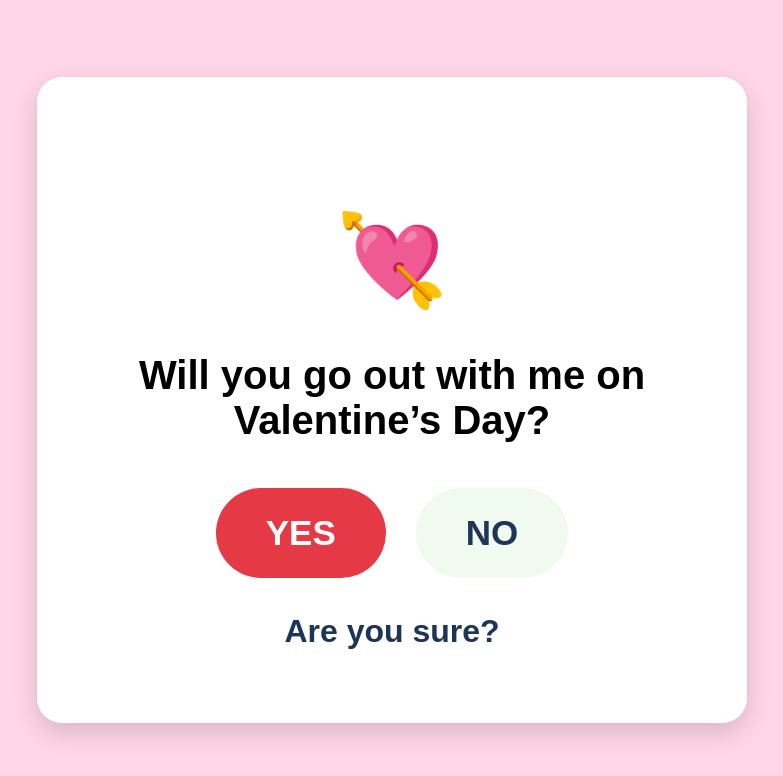
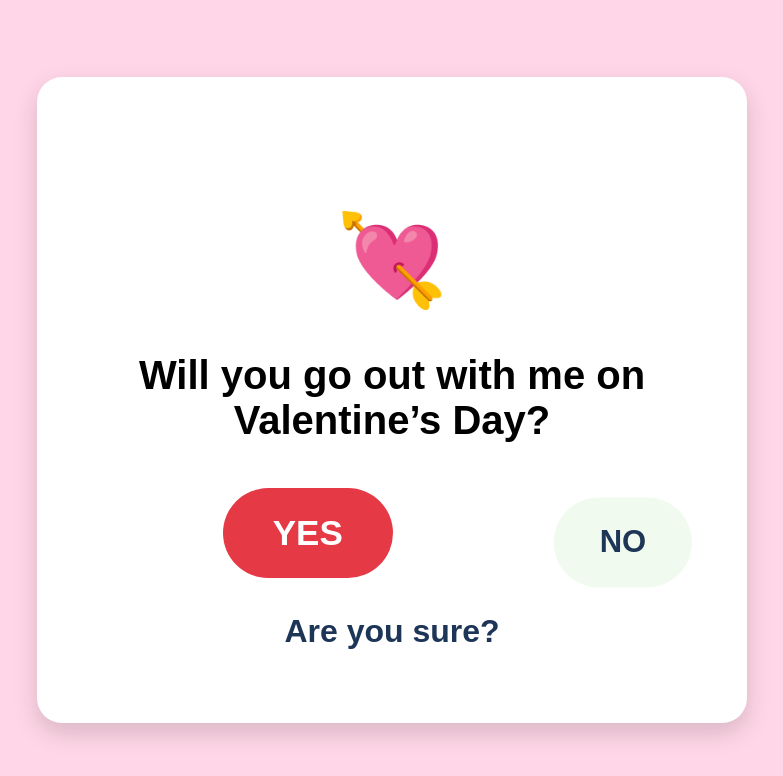
Before and after one commit to exoticg9-dot/ASSIGNMENT2026, a plain HTML site: page index.html in a window 1280 px wide. Both pictures are taken after a click on the button "NO". Shown: the whole page, without its empty margins (248-1031 px from the left). Drawn offline with Linux system fonts and the light colour scheme.

Commit message:
Update index.html

```diff
--- a/index.html
+++ b/index.html
@@ -4,13 +4,12 @@
     <meta charset="UTF-8" />
     <title>ASSIGNMENT2026</title>
 
-    <!-- Heart favicon -->
     <link rel="icon" href="https://emojiapi.dev/api/v1/2764.svg">
 
     <style>
         body {
           font-family: Arial, sans-serif;
-          background: #ffd6e7; /* light pink */
+          background: #ffd6e7;
           display: flex;
           justify-content: center;
           align-items: center;
@@ -25,7 +24,6 @@
           box-shadow: 0 10px 25px rgba(0,0,0,0.15);
           text-align: center;
           width: 550px;
-          transition: all 0.3s ease;
         }
 
         h1 {
@@ -64,6 +62,7 @@
         #noBtn {
           background: #f1faee;
           color: #1d3557;
+          position: relative;
         }
 
         #response {
@@ -76,7 +75,7 @@
     </style>
 </head>
 <body>
-<div class="card" id="card">
+<div class="card">
     <h1>💘</h1>
     <p>Will you go out with me on Valentine’s Day?</p>
 
@@ -94,6 +93,7 @@
     const response = document.getElementById('response');
 
     let noClicks = 0;
+
     const messages = [
       "Are you sure?",
       "Are you really sure?",
@@ -107,30 +107,30 @@
     });
 
     noBtn.addEventListener('click', () => {
+
+      // 1. Show message FIRST
       if (noClicks < messages.length) {
         response.textContent = messages[noClicks];
-
-        // shrink NO button
-        let noSize = 35 - noClicks * 6;
-        noBtn.style.fontSize = noSize + "px";
-        noBtn.style.padding = (25 - noClicks * 3) + "px " + (50 - noClicks * 6) + "px";
-
-        // grow YES button
-        let yesSize = 35 + noClicks * 6;
-        yesBtn.style.fontSize = yesSize + "px";
-        yesBtn.style.padding = (25 + noClicks * 3) + "px " + (50 + noClicks * 6) + "px";
-
-        noClicks++;
       } else {
-        // NO button runs away
-        const randomX = Math.random() * 300 - 150;
-        const randomY = Math.random() * 300 - 150;
-
-        noBtn.style.position = "relative";
-        noBtn.style.transform = `translate(${randomX}px, ${randomY}px)`;
-
         response.textContent = "😢";
       }
+
+      // 2. Shrink NO button
+      noClicks++;
+      let newFont = 35 - noClicks * 4;
+      let newPad = 25 - noClicks * 2;
+
+      if (newFont < 10) newFont = 10;
+      if (newPad < 5) newPad = 5;
+
+      noBtn.style.fontSize = newFont + "px";
+      noBtn.style.padding = newPad + "px " + (newPad * 2) + "px";
+
+      // 3. THEN run away instantly
+      const randomX = Math.random() * 300 - 150;
+      const randomY = Math.random() * 300 - 150;
+
+      noBtn.style.transform = `translate(${randomX}px, ${randomY}px)`;
     });
 </script>
 </body>
```
